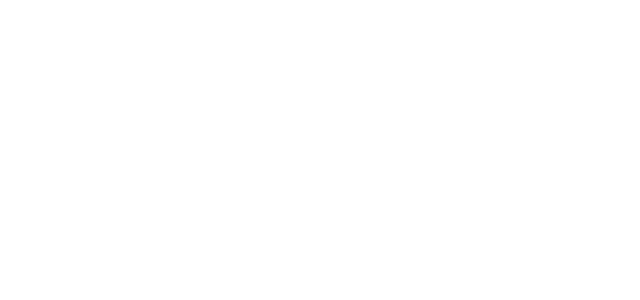
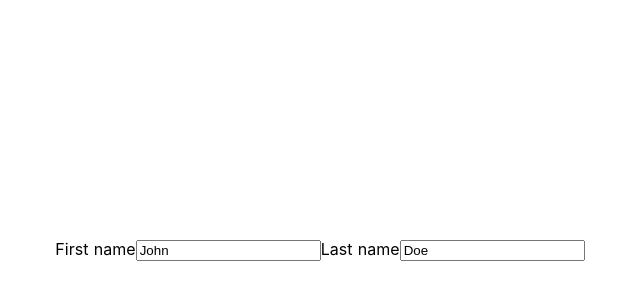
Before and after one commit to danielc92/nuxt-sandbox, a Nuxt app: page /custom-inputs in a window 1280 px wide. Before the commit this address had no page. Shown: the part 150-450 px from the top of the page, without its empty margins (320-960 px from the left). Built offline with nearby package versions, Linux system fonts and the light colour scheme.

Commit message:
custom inputs

```diff
--- /dev/null
+++ b/components/CustomInput/CustomInput.vue
@@ -0,0 +1,22 @@
+<template>
+  <div>
+    <label :for="$attrs.id">{{ label }}</label>
+    <input
+      type="text"
+      v-bind="$attrs"
+      :value="value"
+      @input="$emit('input', $event.target.value)"
+    />
+  </div>
+</template>
+
+<script lang="ts">
+import Vue from 'vue'
+
+export default Vue.extend({
+  props: {
+    value: String,
+    label: String,
+  },
+})
+</script>
--- /dev/null
+++ b/pages/custom-inputs.vue
@@ -0,0 +1,34 @@
+<template>
+  <div class="container">
+    <custom-input v-model="firstName" :label="label1" />
+    <custom-input v-model="lastName" :label="label2" />
+  </div>
+</template>
+
+<script lang="ts">
+import Vue from 'vue'
+import CustomInput from '~/components/CustomInput/CustomInput.vue'
+
+export default Vue.extend({
+  components: { CustomInput },
+  data() {
+    return {
+      label1: 'First name',
+      label2: 'Last name',
+      firstName: 'John',
+      lastName: 'Doe',
+    }
+  },
+})
+</script>
+
+<style>
+.container {
+  margin: 0 auto;
+  min-height: 100vh;
+  display: flex;
+  justify-content: center;
+  align-items: center;
+  text-align: center;
+}
+</style>
```
